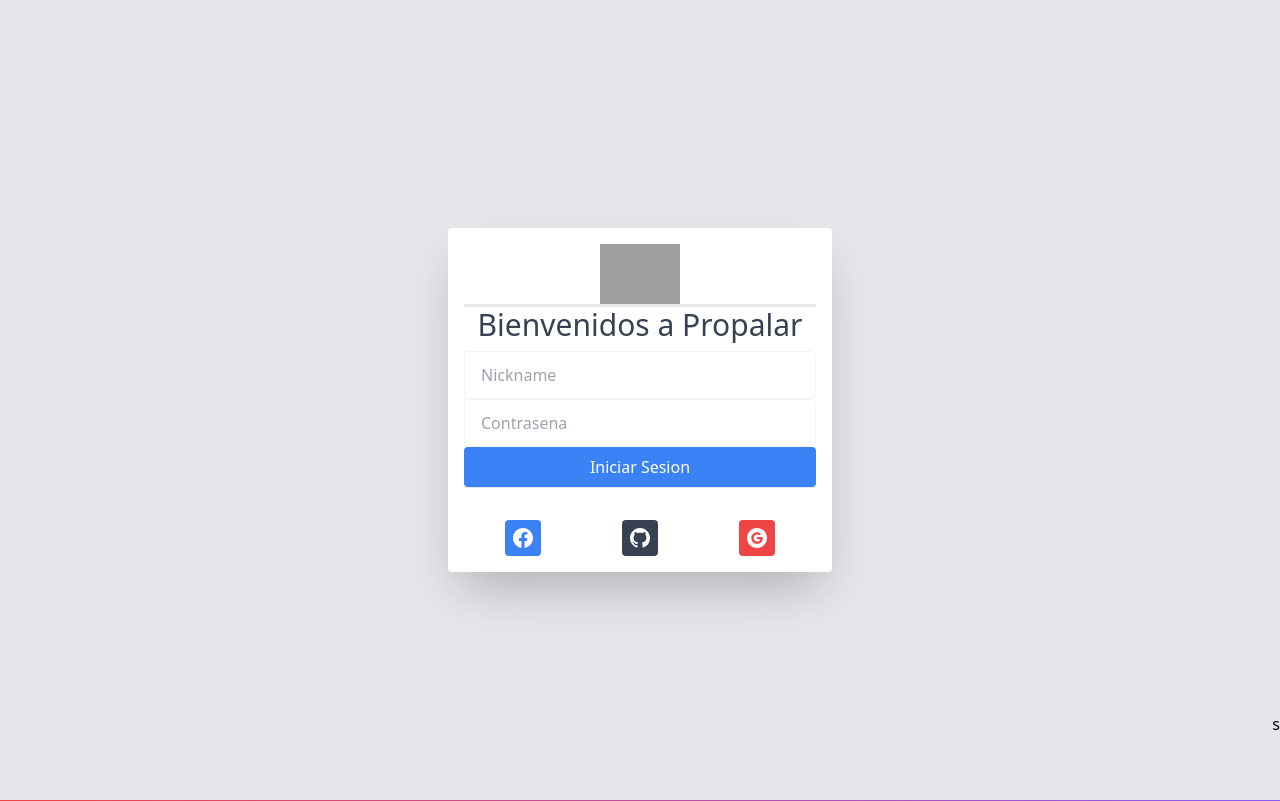
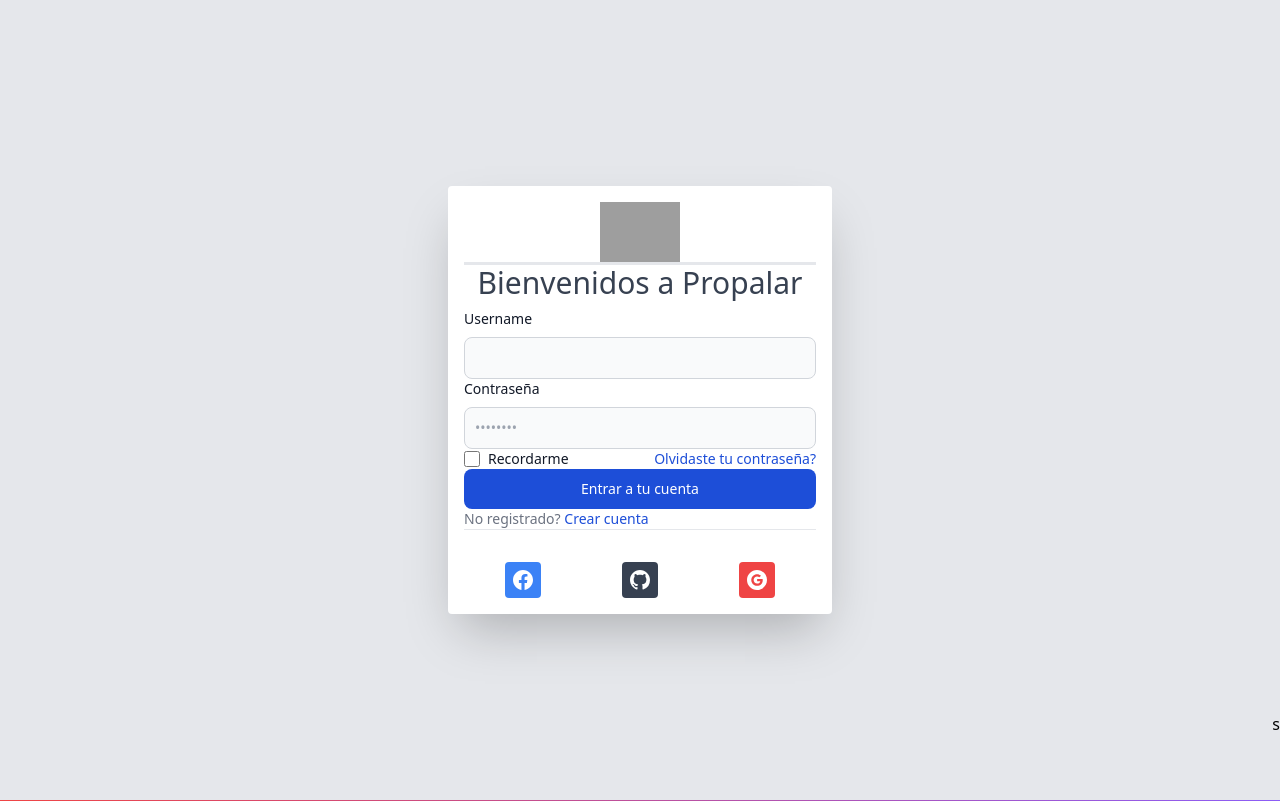
Before and after one commit to nimro7/Proyecto-de-titulo, a Django app: page /login/ in a window 1280 px wide. Shown: the part 64-865 px from the top of the page. Run offline with Django 4.2, Linux system fonts and the light colour scheme; grey boxes are pictures that could not be loaded.

Commit message:
Update login

```diff
--- a/PROYECTO TITULO 2/propalar/appgestion/templates/contacto.html
+++ b/PROYECTO TITULO 2/propalar/appgestion/templates/contacto.html
@@ -9,10 +9,10 @@
 <body class="bg-gradient-to-r from-red-500 to-purple-500">
     {% include "navbar.html" %}
     <div style="background:whitesmoke">
-        <h2 class="text-4xl font-bold mb-5 text-gray-700">
+        <h2 class="text-4xl font-bold p-2.5 mb-5 text-gray-700">
             Contacto
           </h2>
-          <h3 class="text-2xl mb-20 text-gray-700">
+          <h3 class="text-2xl mb-20 p-2.5 text-gray-700">
             En caso de cualquierda duda o consulta, rellena el siguiente formulario
             y soporte se comunicará contigo lo antes posible.
           </h3>
--- a/PROYECTO TITULO 2/propalar/appgestion/templates/logins.html
+++ b/PROYECTO TITULO 2/propalar/appgestion/templates/logins.html
@@ -22,14 +22,27 @@
           <form action="/inicioSesion/" method="post">
             {% csrf_token %}
             <div>
-              <input type="text" name="username" id="username" placeholder="Nickname" class="w-full h-12 px-4 py-1 rounded-r-md border border-gray-100 text-gray-800 focus:outline-none">
+              <label for="email" class="block mb-2 text-sm font-medium text-gray-900 dark:text-gray-300">Username</label>
+              <input type="text" name="username" id="username" placeholder="" class="bg-gray-50 border border-gray-300 text-gray-900 text-sm rounded-lg focus:ring-blue-500 focus:border-blue-500 block w-full p-2.5 dark:bg-gray-600 dark:border-gray-500 dark:placeholder-gray-400 dark:text-white" placeholder="name@company.com" required>
             </div>
             <div>
-              <input type="password" name="pass1" id="pass1" placeholder="Contrasena" class="w-full h-12 px-4 py-1 rounded-r-md border border-gray-100 text-gray-800 focus:outline-none">
+              <label for="password" class="block mb-2 text-sm font-medium text-gray-900 dark:text-gray-300">Contraseña</label>
+              <input type="password" name="pass1" id="pass1" placeholder="••••••••" class="bg-gray-50 border border-gray-300 text-gray-900 text-sm rounded-lg focus:ring-blue-500 focus:border-blue-500 block w-full p-2.5 dark:bg-gray-600 dark:border-gray-500 dark:placeholder-gray-400 dark:text-white" required>
             </div>
-            <div>
-              <button type="submit" class="bg-blue-500 p-2 w-full text-white rounded" > Iniciar Sesion </button>
-            </div>
+            <div class="flex items-start">
+              <div class="flex items-start">
+                  <div class="flex items-center h-5">
+                      <input id="remember" type="checkbox" value="" class="w-4 h-4 bg-gray-50 rounded border border-gray-300 focus:ring-3 focus:ring-blue-300 dark:bg-gray-700 dark:border-gray-600 dark:focus:ring-blue-600 dark:ring-offset-gray-800" required>
+                  </div>
+                  <label for="remember" class="ml-2 text-sm font-medium text-gray-900 dark:text-gray-300">Recordarme</label>
+              </div>
+              <a href="#" class="ml-auto text-sm text-blue-700 hover:underline dark:text-blue-500">Olvidaste tu contraseña?</a>
+          </div>
+          <button type="submit" class="w-full text-white bg-blue-700 hover:bg-blue-800 focus:ring-4 focus:outline-none focus:ring-blue-300 font-medium rounded-lg text-sm px-5 py-2.5 text-center dark:bg-blue-600 dark:hover:bg-blue-700 dark:focus:ring-blue-800">Entrar a tu cuenta</button>
+          <div class="text-sm font-medium text-gray-500 dark:text-gray-300">
+              No registrado? <a href="#" class="text-blue-700 hover:underline dark:text-blue-500">Crear cuenta</a>
+          </div>
+
           </form>
 
 
```
Also changed, not shown: PROYECTO TITULO 2/propalar/db.sqlite3.
